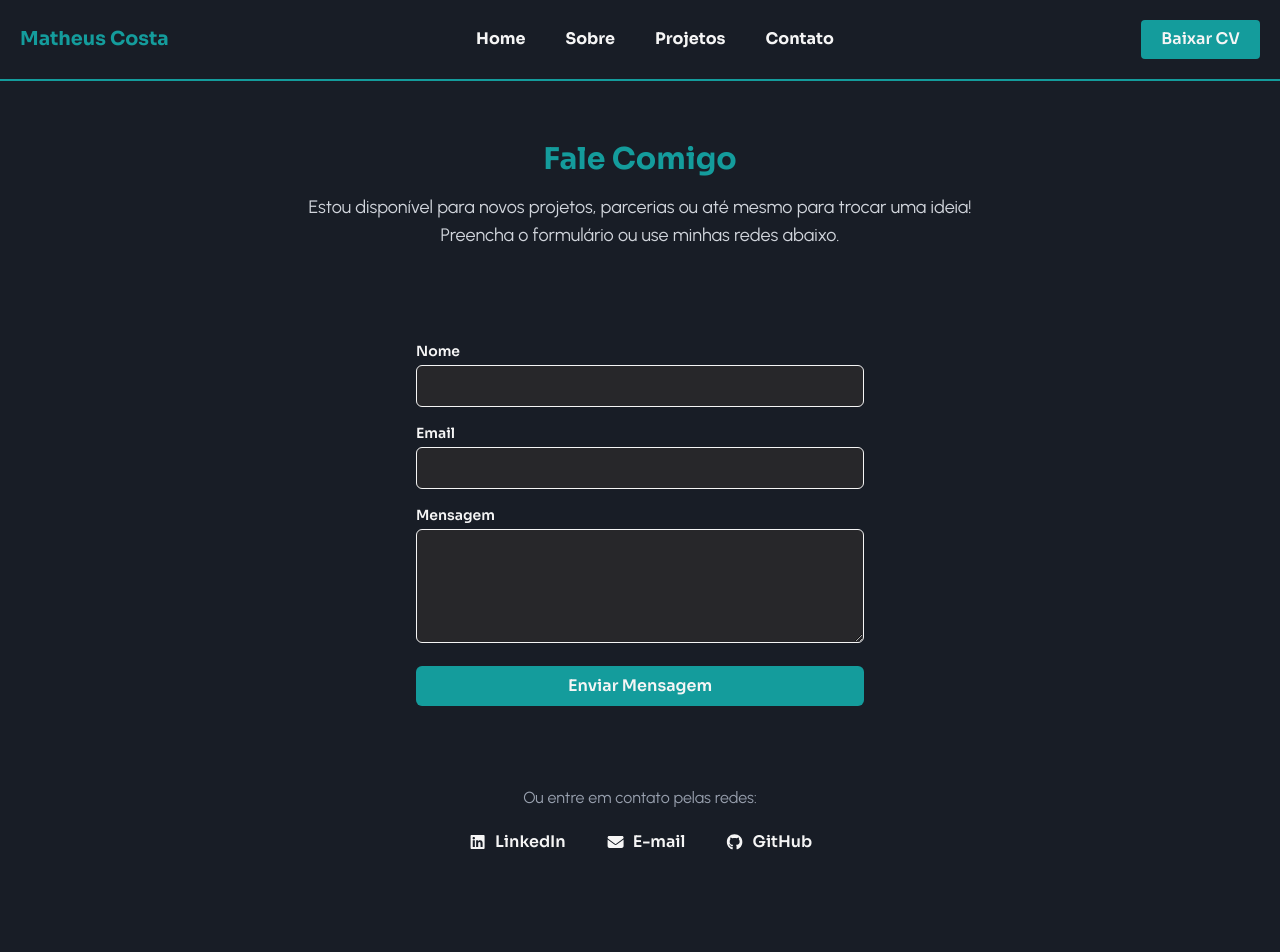
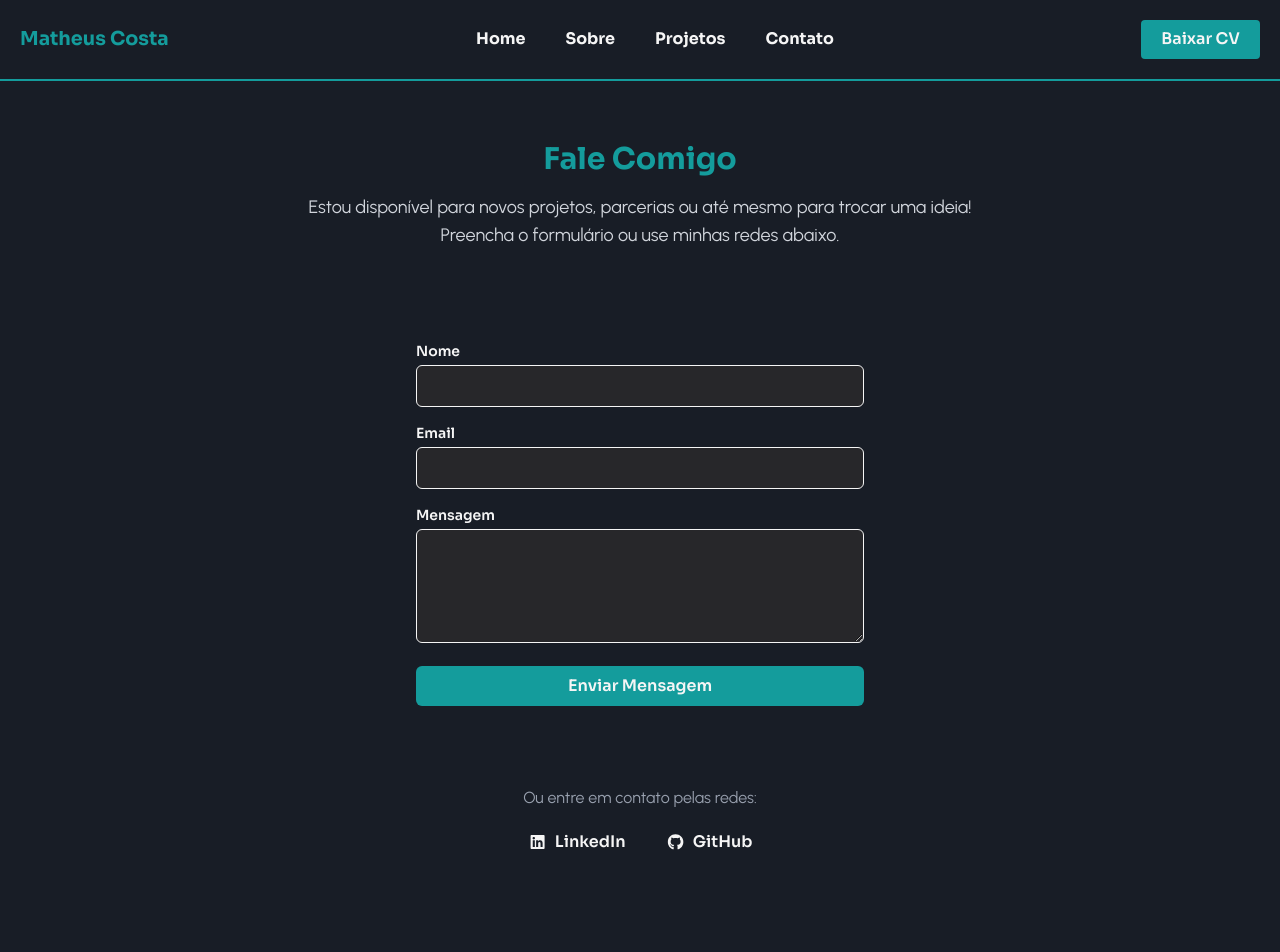
Before and after one commit to ed-matheus/my-portfolio, a Next.js app: page /contato in a window 1280 px wide. Shown: the top 952 px of the page. Built offline with nearby package versions, Linux system fonts and the light colour scheme.

Commit message:
pequeno update

```diff
--- a/src/app/contato/page.js
+++ b/src/app/contato/page.js
@@ -121,13 +121,6 @@ const Contato = () => {
 							LinkedIn
 						</a>
 						<a
-							href="mailto:edsonmatheus02@hotmail.com"
-							className="hover:text-green-500 flex items-center gap-2"
-						>
-							<FontAwesomeIcon icon={faEnvelope} className="w-[1.2rem]" />
-							E-mail
-						</a>
-						<a
 							href="https://github.com/ed-matheus"
 							target="_blank"
 							rel="noreferrer"
```
